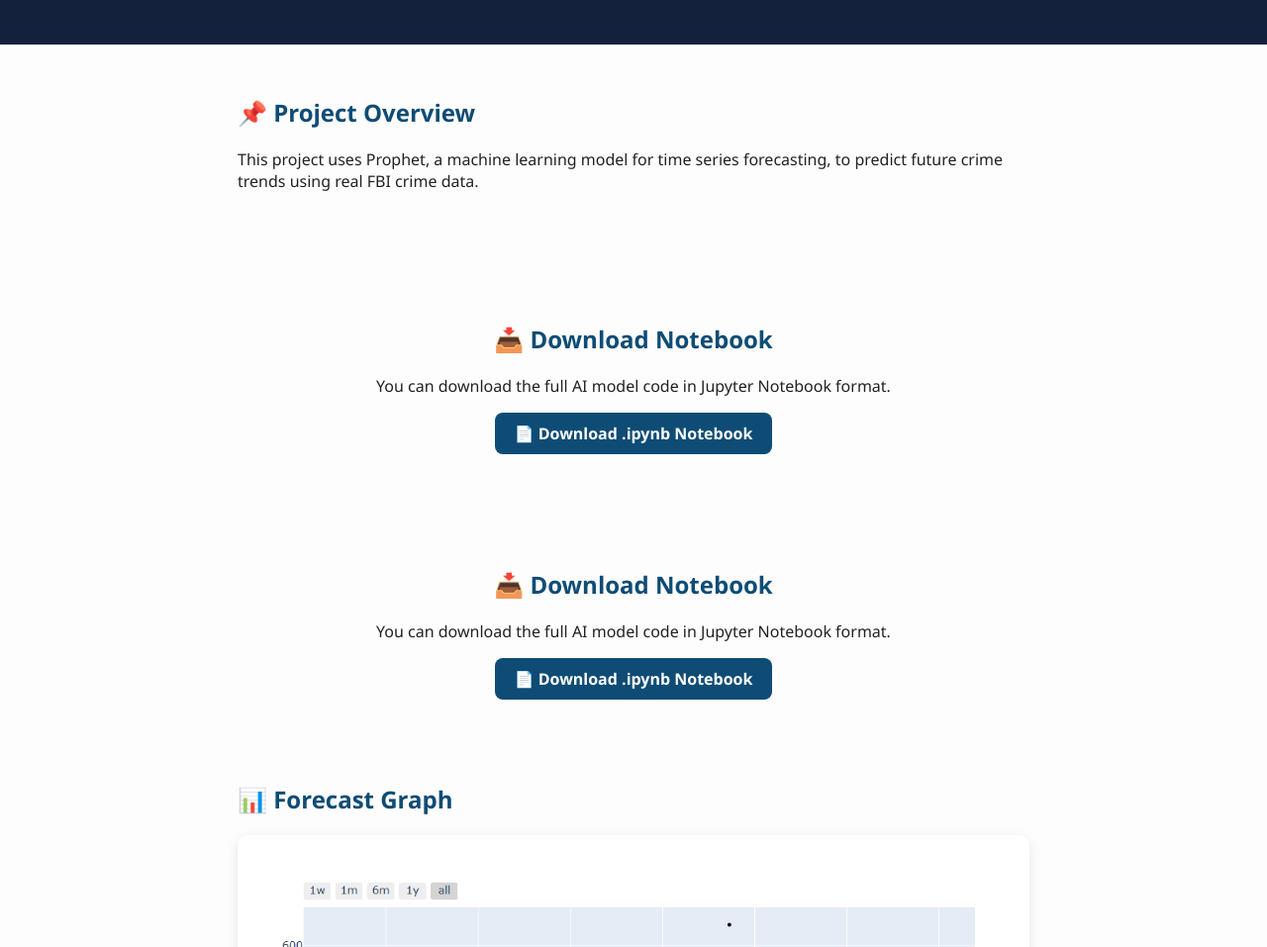
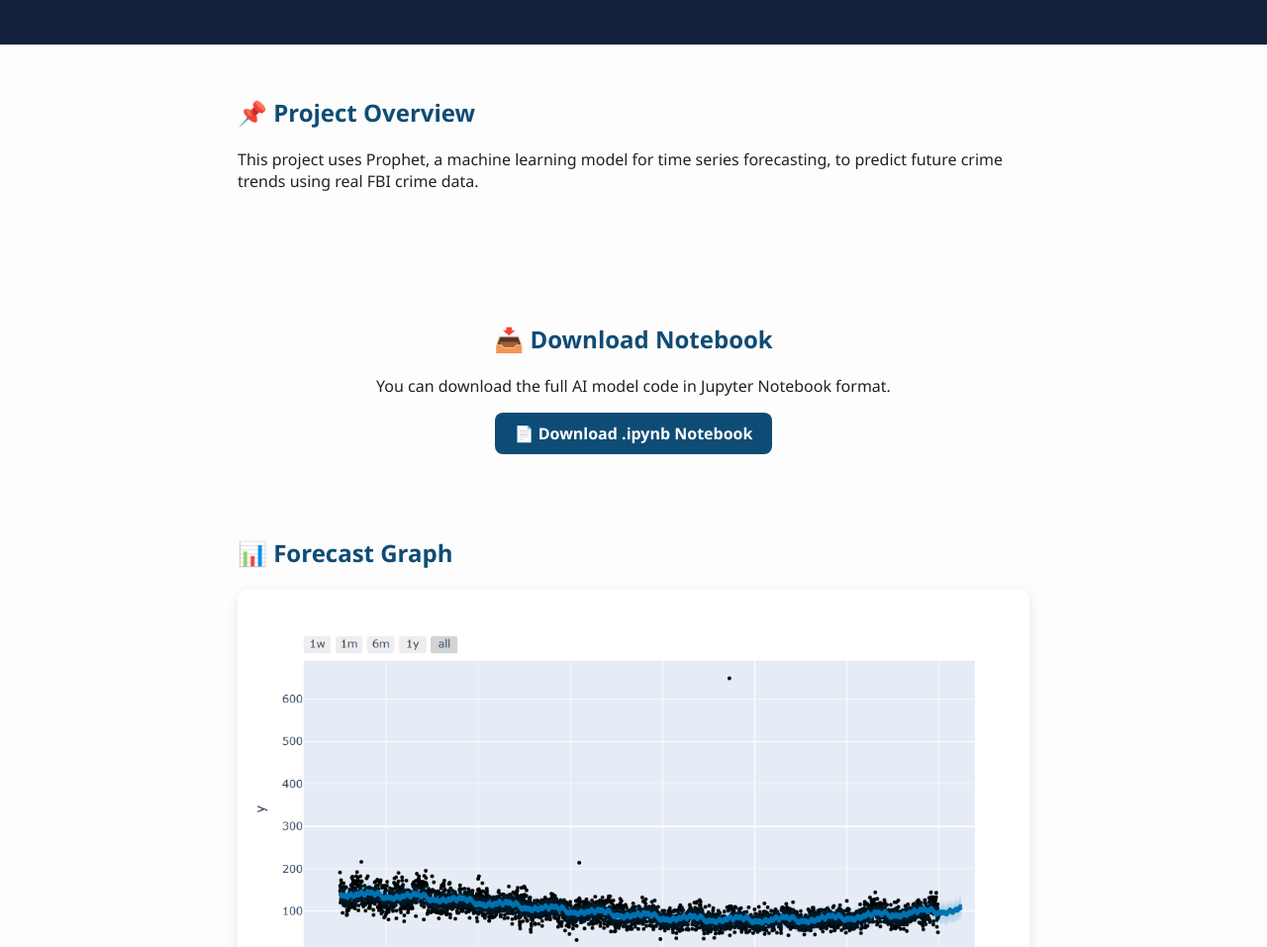
Before and after one commit to Gargi-Kadam/FBI-Time-Series-Forecasting, a plain HTML site: page index.html in a window 1280 px wide. Shown: the part 143-1100 px from the top of the page at 99% size. Drawn offline with Linux system fonts and the light colour scheme.

Commit message:
Update index.html

```diff
--- a/index.html
+++ b/index.html
@@ -28,19 +28,6 @@
 
 
 
-  <section class="download">
-  <h2>📥 Download Notebook</h2>
-  <p>You can download the full AI model code in Jupyter Notebook format.</p>
-  <a href="https://raw.githubusercontent.com/Gargi-Kadam/FBI-Time-Series-Forecasting/main/FBI%20Time%20Series%20Forecasting.ipynb" class="download-btn" download>
-  📄 Download .ipynb Notebook
-</a>
-
-</a>
-
-  </a>
-</section>
-
-
   <section class="graph">
     <h2>📊 Forecast Graph</h2>
     <img src="graph.png" alt="Crime Forecast Graph" />
```
